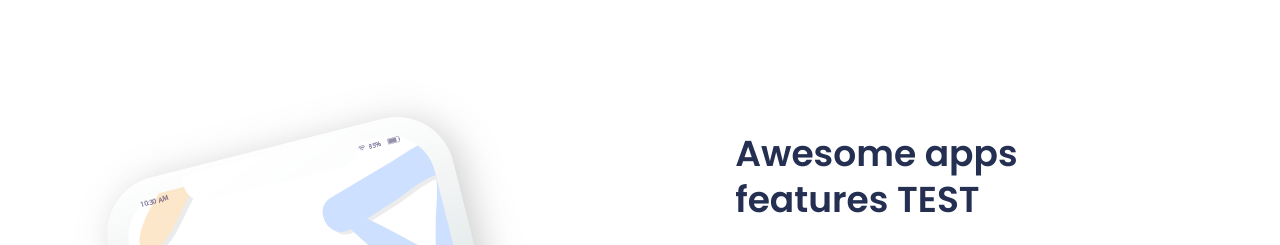
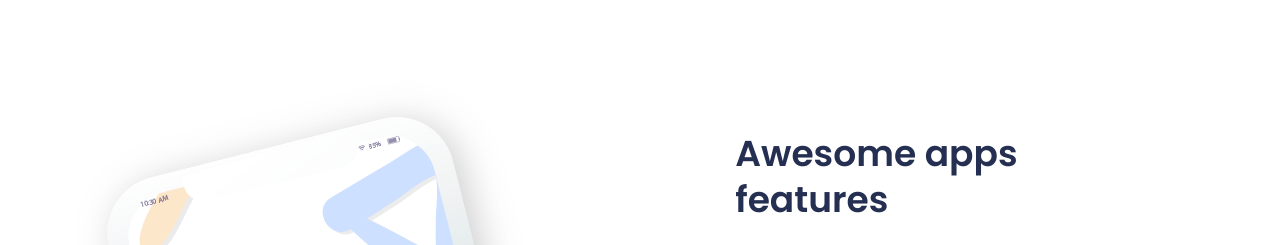
Before and after one commit to DmitryBokhan/AppLab, a website: page #src/index.html in a window 1280 px wide. Shown: the part 1340-1585 px from the top of the page. Drawn offline with nearby package versions, Linux system fonts and the light colour scheme; files that its build step writes are made by us from their sources; files whose address does not match are found by name.

Commit message:
Отмена изменений

```diff
--- a/#src/_awesome.html
+++ b/#src/_awesome.html
@@ -7,7 +7,7 @@
       <div class="awesome__info">
          <div class="awesome__title">
             <p class="subtitle_big">
-               Awesome apps features TEST
+               Awesome apps features
             </p>
             <p class="awesome__text-subtitle text">
                Increase productivity with a simple to-do app. app for managing your personal budgets.
```
